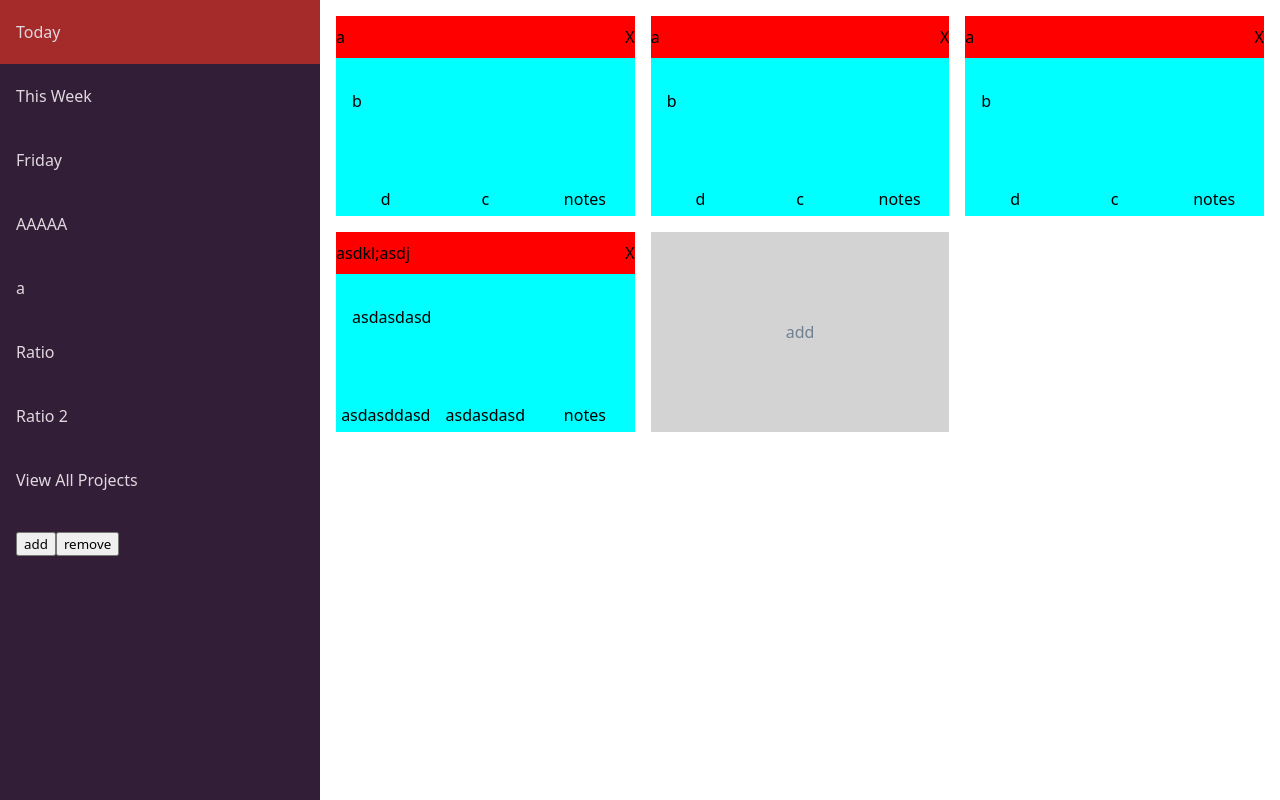
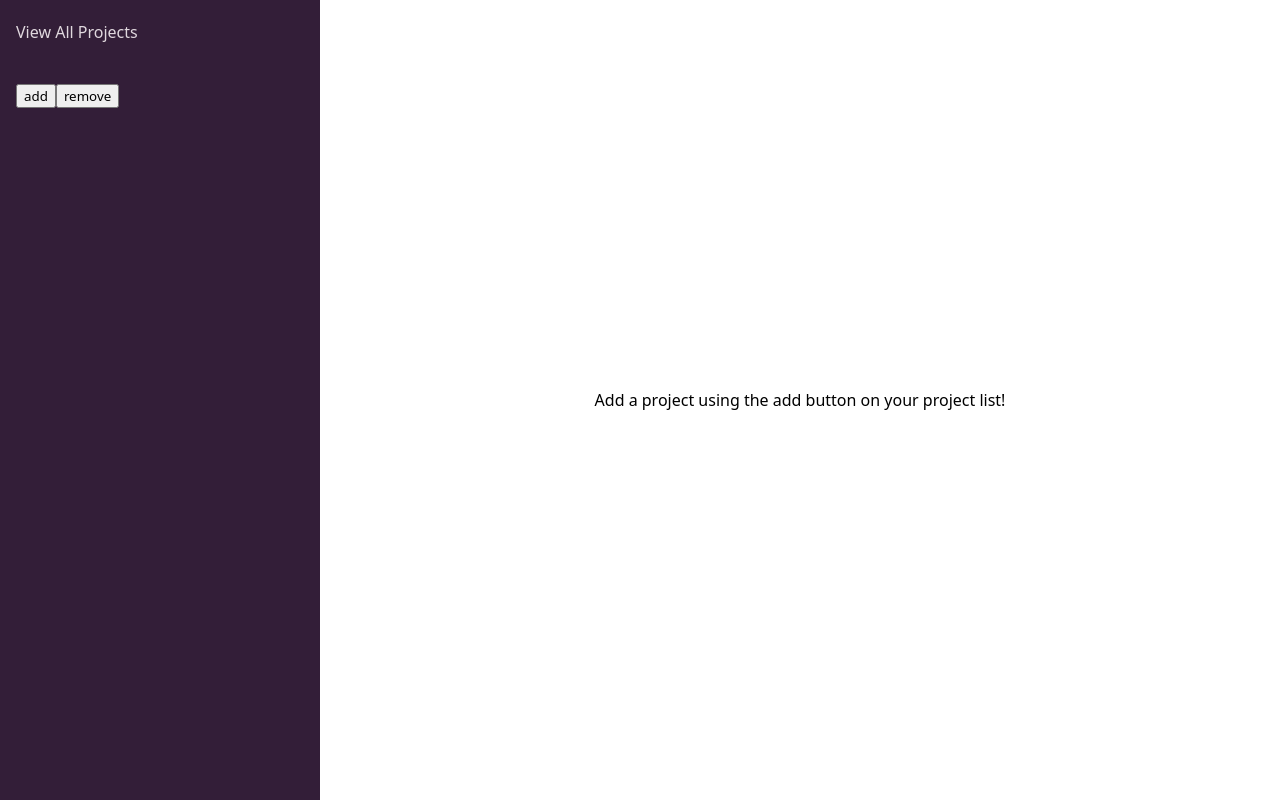
Before and after one commit to nathank07/odin-todo, a website built with webpack: page dist/index.html in a window 1280 px wide. Built offline with nearby package versions, Linux system fonts and the light colour scheme.

Commit message:
Added message when project list is empty

```diff
--- a/src/index.js
+++ b/src/index.js
@@ -5,24 +5,25 @@ import remove from './javascript/remove';
 const toDoItem = (title, description, dueDate, priority, notes) => {
     return {title, description, dueDate, priority, notes};
 }
-let projects = [
+let projects2 = [
     ["Today", [toDoItem("a", "b", "c", "d", "e"), toDoItem("a", "b", "c", "d", "e"), toDoItem("a", "b", "c", "d", "e")]],
     ["This Week", [toDoItem("a", "b", "c", "d", "e"), toDoItem("a", "b", "c", "d", "e")]],
     ["Friday", [toDoItem("a", "b", "c", "d", "e"), toDoItem("a", "b", "c", "d", "e"), toDoItem("a", "b", "c", "d", "e"), toDoItem("a", "b", "c", "d", "e")]],
     ["AAAAA", []],
     ["a", []]
 ]
+let projects = [];
 export default projects;
 
-add(projects, "Ratio");
-add(projects, "Ratio 2", toDoItem("asdkl;asdj", "asdasdasd", "asdasdasd", "asdasddasd", "asdasdasd"));
-add(projects, "Today", toDoItem("asdkl;asdj", "asdasdasd", "asdasdasd", "asdasddasd", "asdasdasd"));
-add(projects, "This Week", toDoItem("asdkl;asdj", "asdasdasd", "asdasdasd", "asdasddasd", "asdasdasd"));
+add(projects2, "Ratio");
+add(projects2, "Ratio 2", toDoItem("asdkl;asdj", "asdasdasd", "asdasdasd", "asdasddasd", "asdasdasd"));
+add(projects2, "Today", toDoItem("asdkl;asdj", "asdasdasd", "asdasdasd", "asdasddasd", "asdasdasd"));
+add(projects2, "This Week", toDoItem("asdkl;asdj", "asdasdasd", "asdasdasd", "asdasddasd", "asdasdasd"));
 
-console.log(projects);
+let test = JSON.stringify(projects);
+let test2 = JSON.parse(test);
+console.log(test);
+console.log(test2);
+
 tabView(projects);
-if(displayItems !== []){
-    displayItems(projects[0]);
-} else{
-    //empty project logic
-}
+displayItems(projects[0]);
--- a/src/javascript/visual.js
+++ b/src/javascript/visual.js
@@ -9,6 +9,7 @@ const toDoItem = (title, description, dueDate, priority, notes) => {
 const body = document.querySelector('body');
 
 function displayItems(project, viewingMultiple){
+    if(project !== undefined){
         const toDoGrid = document.createElement('div');
         toDoGrid.classList.add("grid");
 
@@ -92,7 +93,17 @@ function displayItems(project, viewingMultiple){
                 button.classList.add('selected');
             }
         });
+    }
+    else{
+        const container = document.createElement('div');
+        container.classList.add('container');
 
+        const info = document.createElement('div');
+        info.classList.add('info');
+        info.innerHTML = "Add a project using the add button on your project list!";
+        container.appendChild(info);
+        body.appendChild(container);
+    }
 }
 
 function displayAllItems(projects){
--- a/src/style.css
+++ b/src/style.css
@@ -13,6 +13,13 @@ body{
     display: grid;
     grid-template-columns: 1fr 3fr;
     height: 100vh;
+}
+
+.info{
+    display: flex;
+    align-items: center;
+    justify-content: center;
+    height: 100%;
 }
 
 .tabView{
```
Also changed, not shown: dist/index.bundle.js. Lines whose indentation alone changed are shown as unchanged.
